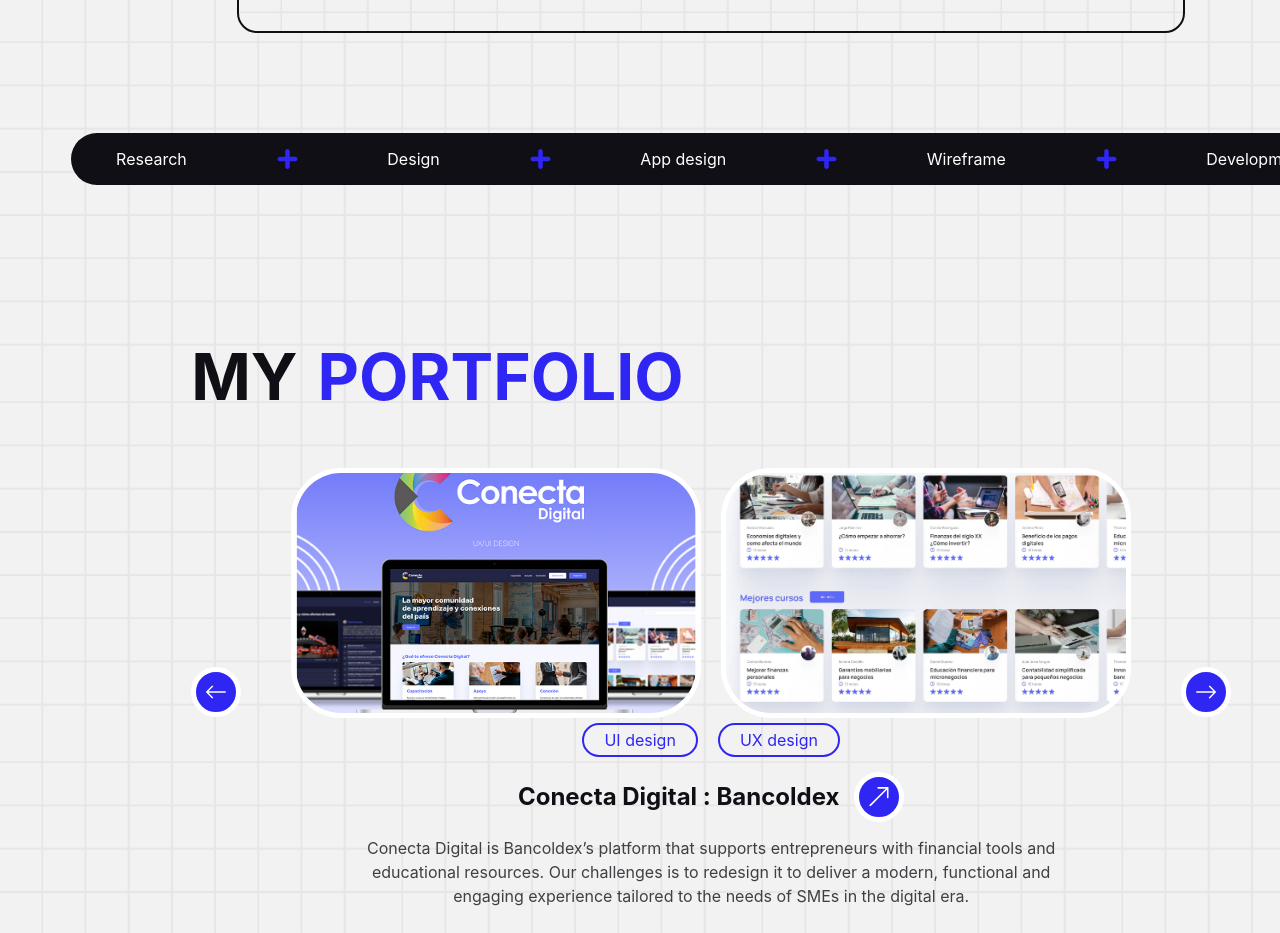
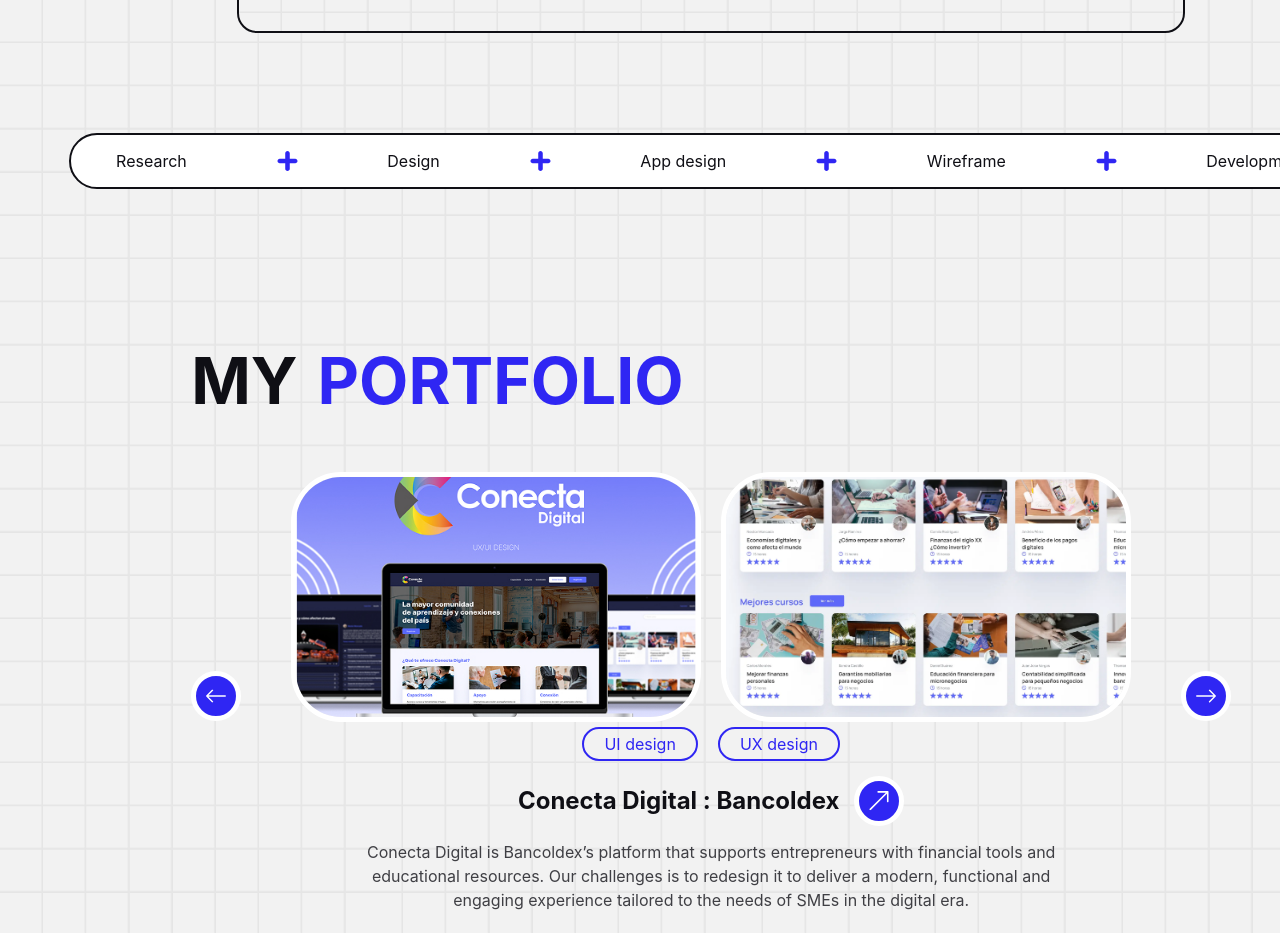
Before and after one commit to JD-AvilaT/Juan-David-Avila-Portfolio, a React (Vite) app: page / in a window 1280 px wide. Shown: the part 1800-2733 px from the top of the page. Built offline with nearby package versions, Linux system fonts and the light colour scheme.

Commit message:
process fixed

```diff
--- a/src/components/Process/Process.css
+++ b/src/components/Process/Process.css
@@ -4,12 +4,13 @@
     align-items: center;
     justify-content: space-around;
     width: 100%;
-    background-color: var(--color-black);
+    background-color: var(--color-white);
     border-radius: 50px;
+    border: 2px solid var(--color-black);
 }
 
 .process p{
-    color: var(--color-white);
+    color: var(--color-black);
     font-weight: medium;
 }
 
```
